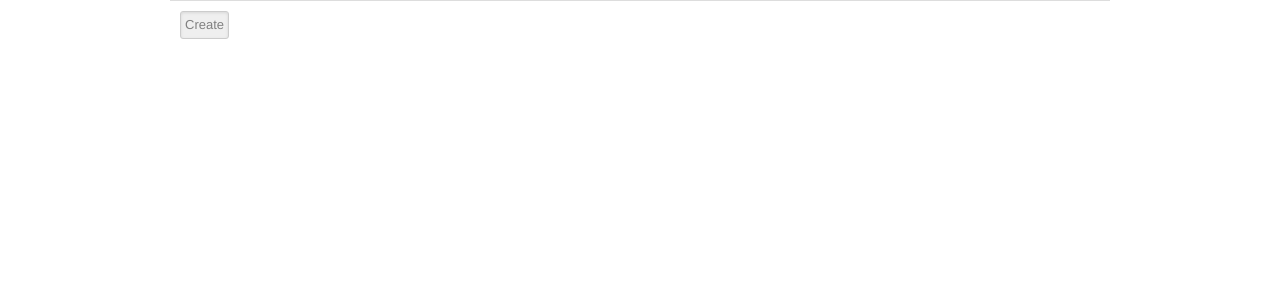
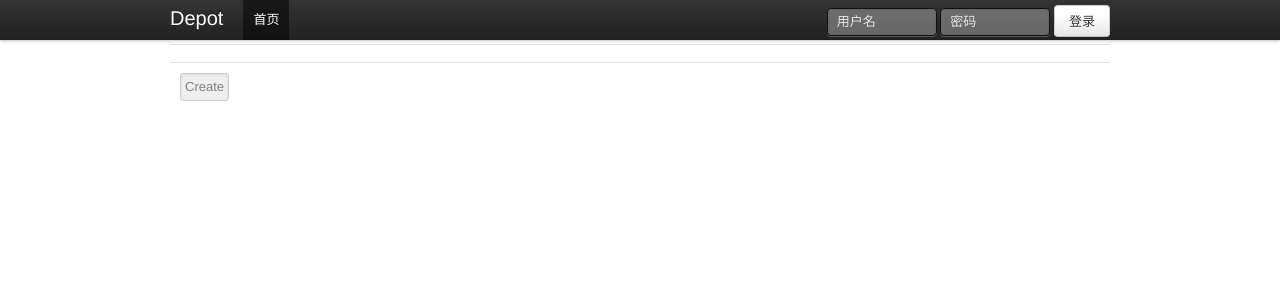
Before and after one commit to leilux/django_in_action, a Django app: page /depotapp/product/create/ in a window 1280 px wide. Shown: the top 300 px of the page. Run offline with Django 3.2, Linux system fonts and the light colour scheme; parts of the project's set-up code (start-up, migrations or seed data) failed here and were passed over.

Commit message:
#12 add content page

```diff
--- a/depotapp/models.py
+++ b/depotapp/models.py
@@ -10,4 +10,4 @@ class Product(models.Model):
     # python manage.py dbshell
     # alter table depotapp_product add column date_available date not null default 0;
     # commit;
-    data_available = models.DateField()
+    date_available = models.DateField()
--- a/depotapp/urls.py
+++ b/depotapp/urls.py
@@ -9,5 +9,6 @@ urlpatterns = patterns('',
     (r'product/list/$', list_product ),
     (r'product/edit/(?P<id>[^/]+)/$', edit_product),
     (r'product/view/(?P<id>[^/]+)/$', view_product),
+    (r'store/$', store_view),
 
 )
--- a/depotapp/views.py
+++ b/depotapp/views.py
@@ -63,7 +63,17 @@ def edit_product(request, id):
 
     if form.is_valid():
         form.save()
+        return HttpResponseRedirect('/depotapp/product/list/')
+    else:
+        t=get_template('depotapp/edit_product.html')
+        c=RequestContext(request,locals())
+        return HttpResponse(t.render(c))
 
-    t=get_template('depotapp/edit_product.html')
-    c=RequestContext(request,locals())
+import datetime
+def store_view(request):
+    date = datetime.datetime.now().date()
+    #products = Product.objects.filter(date_available__gt =date).order_by("-date_available")
+    products = Product.objects.order_by('-date_available')
+    t = get_template('depotapp/store.html')
+    c = RequestContext(request, locals())
     return HttpResponse(t.render(c))
--- a/templates/base.html
+++ b/templates/base.html
@@ -11,13 +11,35 @@
         {% block title %} 标题 {% endblock %}
     </title>
   <link rel="stylesheet" href="/static/css/bootstrap.min.css" />
+  <link rel="stylesheet" href="/static/css/layout.css" />
 
 </head>
 <body>
+	<div class="topbar">
+        <div class="fill">
+          <div class="container">
+            <a class="brand" href="#">Depot</a>
+            <ul class="nav">
+              <li class="active"><a href="#">首页</a></li>
+            </ul>
+            <form action="" class="pull-right">
+              <input class="input-small" type="text" placeholder="用户名">
+              <input class="input-small" type="password" placeholder="密码">
+              <button class="btn" type="submit">登录</button>
+            </form>
+          </div>
+        </div>
+      </div>
+
 <div class="container">
+	<div class='content'>
+	<div class="page-header">
+			<h1>{% block pagename %} name {% endblock %}</h1>
+	</div>
 	{% block content %}
 	内容
 	{% endblock %}
+	</div>
 </div>
 
 </body>
```
Also changed, not shown: db/dev.sqlite3.
